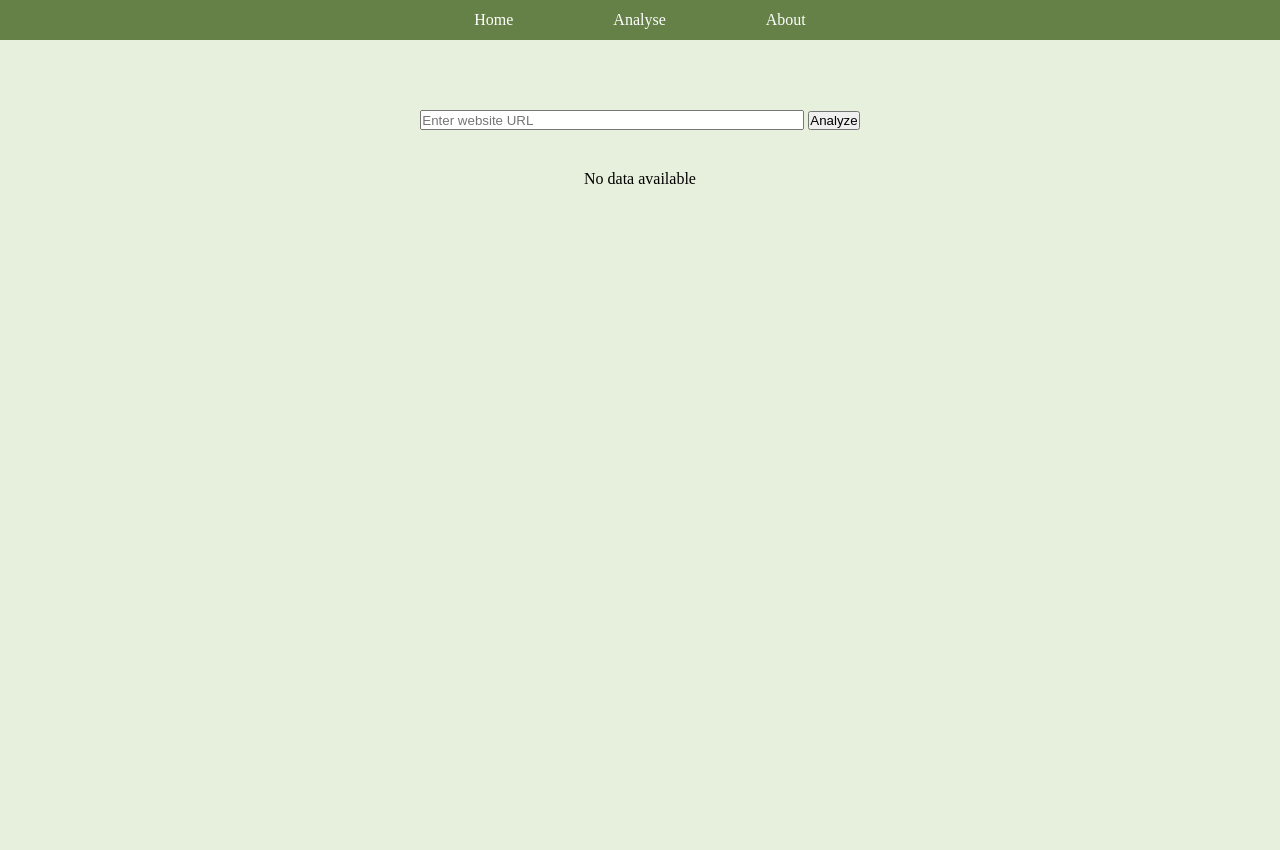
After one commit to SSameer20/webx_analyser, a Flask app: page /insight in a window 1280 px wide. The commit adds this page. Run offline with Flask 3, Linux system fonts and the light colour scheme.

Commit message:
app.py and templates

```diff
--- a/app.py
+++ b/app.py
@@ -1,19 +1,89 @@
 from flask import Flask, request, render_template, jsonify
+import requests
+from bs4 import BeautifulSoup
+import socket
+import whois
+import dns.resolver
 import tldextract
 
 app = Flask(__name__)
 
+def get_domain_info(url):
+    domain_info = {}
+    try:
+        # Extract domain
+        domain = tldextract.extract(url).registered_domain
+
+        # Get server IP
+        domain_info['ip'] = socket.gethostbyname(domain)
+
+        # Get WHOIS information
+        whois_info = whois.whois(domain)
+        print(whois_info)
+        domain_info['location'] = whois_info.get('country')
+        domain_info['asn'] = whois_info.get('asn')
+        domain_info['isp'] = whois_info.get('isp')
+        domain_info['organization'] = whois_info.get('org')
+    except Exception as e:
+        domain_info['error'] = str(e)
+    return domain_info
+
+def get_subdomains(domain):
+    subdomains = []
+    try:
+        resolver = dns.resolver.Resolver()
+        answers = resolver.resolve(f'www.{domain}', 'A')
+        for rdata in answers:
+            subdomains.append(str(rdata))
+    except dns.resolver.NoAnswer:
+        pass
+    except Exception as e:
+        subdomains.append(f'Error: {str(e)}')
+    return subdomains
+
+def get_external_resources(url):
+    resources = {
+        'stylesheets': [],
+        'javascripts': [],
+        'images': [],
+        'iframes': [],
+        'anchors': []
+    }
+    try:
+        response = requests.get(url)
+        soup = BeautifulSoup(response.content, 'html.parser')
+
+        resources['stylesheets'] = [link.get('href') for link in soup.find_all('link', rel='stylesheet')]
+        resources['javascripts'] = [script.get('src') for script in soup.find_all('script') if script.get('src')]
+        resources['images'] = [img.get('src') for img in soup.find_all('img')]
+        resources['iframes'] = [iframe.get('src') for iframe in soup.find_all('iframe')]
+        resources['anchors'] = [a.get('href') for a in soup.find_all('a')]
+    except Exception as e:
+        resources['error'] = str(e)
+    return resources
+
 @app.route('/')
 def home():
-    return render_template('index.html')
+    return render_template('index.html', page="index")
 
-@app.route('/analyze')
+@app.route('/analyse')
 def analyze():
-    return render_template('analyze.html')
+    return render_template('analyse.html', page="analyse")
+
+@app.route('/insight')
+def insight():
+    url = request.args.get('url')
+    data = {}
+    if url:
+        domain = tldextract.extract(url).registered_domain
+        data['info'] = get_domain_info(url)
+        data['subdomains'] = get_subdomains(domain)
+        data['resources'] = get_external_resources(url)
+    return render_template('insight.html', data=data, page="insight")
 
 @app.route('/about')
 def about():
-    return render_template('about.html')
+    return render_template('about.html', page="about")
 
 if __name__ == '__main__':
     app.run(debug=True)
--- /dev/null
+++ b/templates/analyse.html
@@ -0,0 +1,90 @@
+<!DOCTYPE html>
+<html>
+<head>
+    <title>WebX | {{page}}</title>
+    <style>
+        *{
+            padding : 0px;
+            margin : 0px
+        }
+
+
+        .navigation ul li a{
+            color : white;
+            text-decoration : none
+
+        }
+        article{
+            max-width:100vw;
+            height : 95vh;
+            overflow : scroll;
+            background-color: #E7F0DC;
+            display :flex;
+            flex-direction : column;
+            justify-content : start;
+            align-items: center;
+            padding-top : 50px
+        }
+
+        article > *{
+            margin : 20px
+        }
+
+        .search-input{
+            height : 20px;
+            width : 30vw
+        }
+
+
+    </style>
+</head>
+<body>
+   <nav style="
+   display:flex;
+   justify-content:center;
+   max-width:100vw;
+   background-color:#658147;
+   align-items : center;
+   height:5vh
+   " class="navigation">
+    <ul style="
+        list-style-type:none;
+        display : flex;
+        flex-direct:row;
+        justify-content:space-around;
+        gap:100px"
+          >
+            <li><a href="/">Home</a></li>
+            <li><a href="/analyse">Analyse</a></li>
+            <li><a href="/about">About</a></li>
+        </ul>
+   </nav>
+   <article>
+    <form action="/insight" method="get">
+        <input type="text" name="url" placeholder="Enter website URL" required class="search-input">
+        <button type="submit" id="btn">Analyze</button>
+    </form>
+    {% block data%}
+    {% endblock %}
+
+   </article>
+
+
+
+   <script>
+    const button = document.getElementById('btn')
+    button.addEventListener('click', function() {
+        let data = document.getElementById('search').value;
+        if(data === ""){
+            alert("Please Give input");
+        }
+        else{
+            console.log(data);
+            document.getElementById('search').value = "";
+        }
+    });
+
+   </script>
+
+</body>
+</html>
--- /dev/null
+++ b/templates/insight.html
@@ -0,0 +1,87 @@
+<style>
+    .card{
+        background-color : #729762;
+        margin : 10px 0px;
+        padding : 10px;
+    }
+    .card ul{
+        list-style-type : none;
+    }
+</style>
+{% extends 'analyse.html' %}
+
+{% block data %}
+    <div>
+
+        {% if data %}
+            <div class="card">
+                <h2>Domain Information</h2>
+            <ul>
+                <li>IP: {{ data.info.ip }}</li>
+                <li>Location: {{ data.info.location }}</li>
+                <li>ASN: {{ data.info.asn }}</li>
+                <li>ISP: {{ data.info.isp }}</li>
+                <li>Organization: {{ data.info.organization }}</li>
+            </ul>
+            </div>
+
+            <div class="card">
+                <h2>Subdomains</h2>
+            <ul>
+                {% for subdomain in data.subdomains %}
+                    <li>{{ subdomain }}</li>
+                {% endfor %}
+            </ul>
+            </div>
+
+            <h2>External Resources</h2>
+
+            <div class="card">
+                <h3>Stylesheets</h3>
+            <ul>
+                {% for stylesheet in data.resources.stylesheets %}
+                    <li>{{ stylesheet }}</li>
+                {% endfor %}
+            </ul>
+            </div>
+
+            <div class="card">
+                <h3>JavaScripts</h3>
+            <ul>
+                {% for javascript in data.resources.javascripts %}
+                    <li>{{ javascript }}</li>
+                {% endfor %}
+            </ul>
+            </div>
+
+           <div class="card">
+            <h3>Images</h3>
+            <ul>
+                {% for image in data.resources.images %}
+                    <li>{{ image }}</li>
+                {% endfor %}
+            </ul>
+           </div>
+
+            <div class="card">
+                <h3>Iframes</h3>
+            <ul>
+                {% for iframe in data.resources.iframes %}
+                    <li>{{ iframe }}</li>
+                {% endfor %}
+            </ul>
+            </div>
+
+            <div class="card">
+                <h3>Anchors</h3>
+            <ul>
+                {% for anchor in data.resources.anchors %}
+                    <li>{{ anchor }}</li>
+                {% endfor %}
+            </ul>
+            </div>
+        {% else %}
+            <p>No data available</p>
+        {% endif %}
+    </div>
+{% endblock %}
```
Also changed, not shown: main.py (added, +34 -0 lines), templates/about.html (+12 -6 lines), templates/analyze.html (deleted, +0 -50 lines), templates/index.html (+51 -5 lines).
